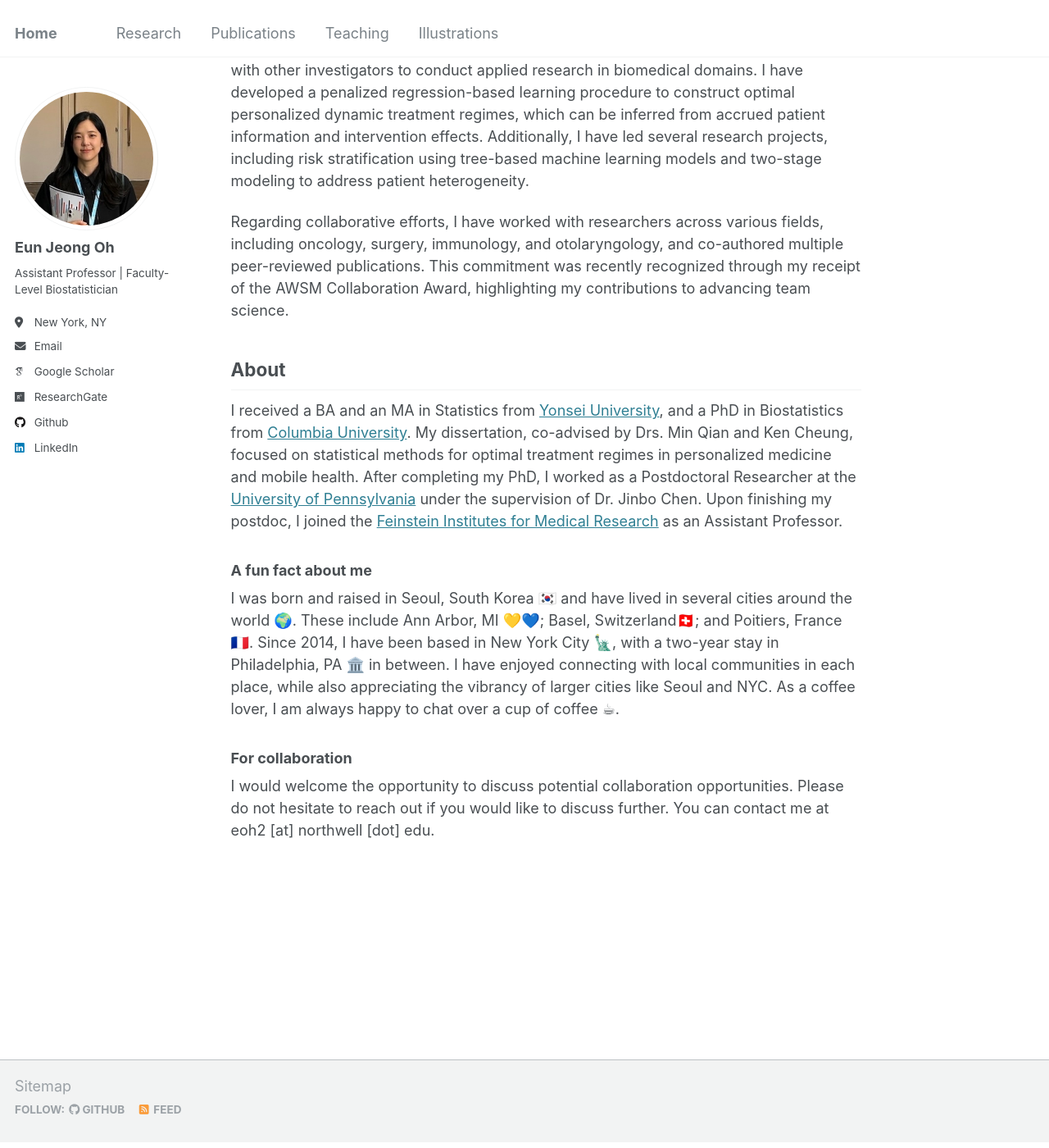
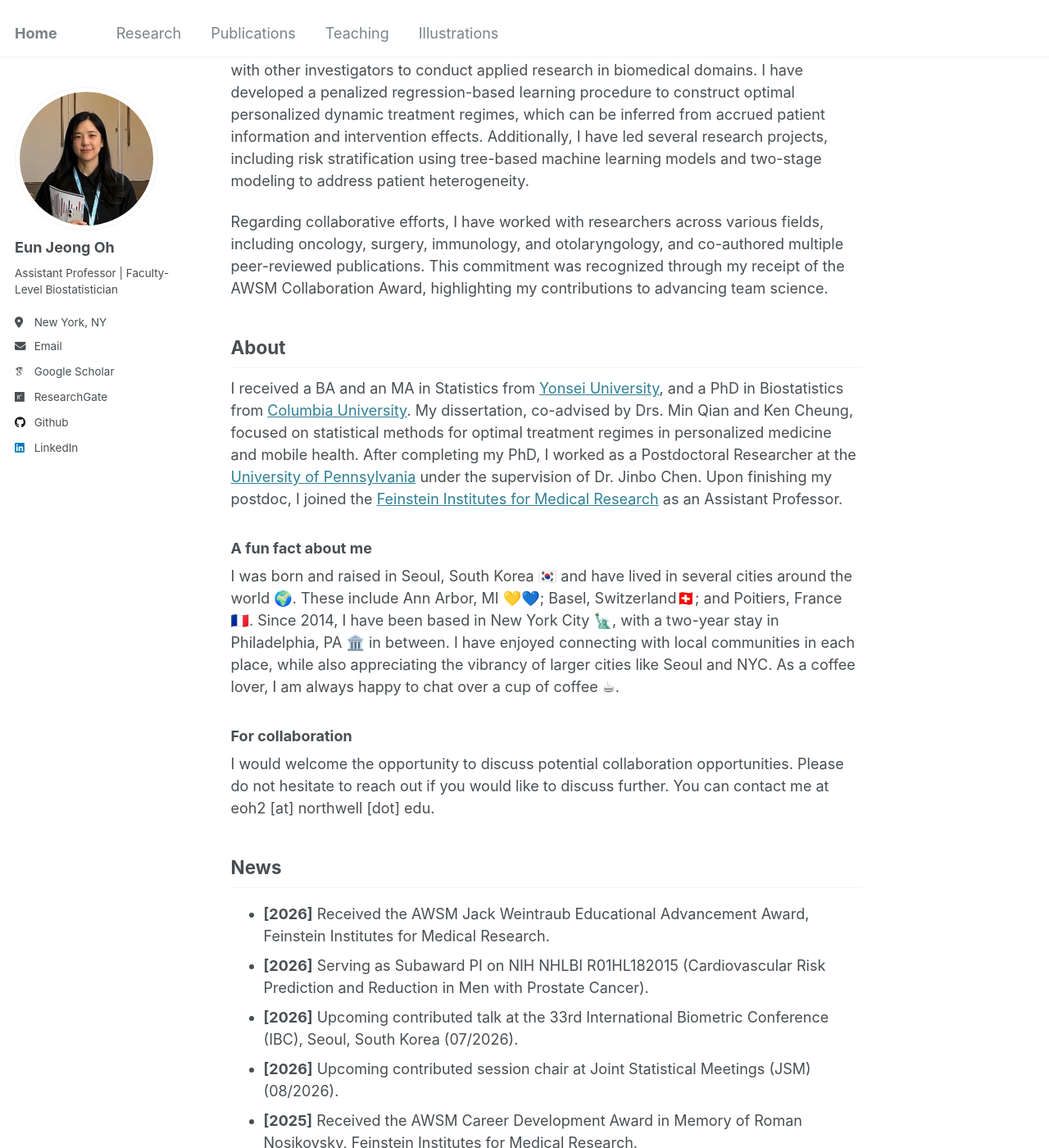
Before and after one commit to oheunj/oheunj.github.io, a Jekyll site: the page built from _pages/about.md, in a window 1280 px wide and 1400 px high, scrolled down 225 px. Shown: the whole window at 82% size. Built offline with Jekyll 4.4.1, drawn with Linux system fonts in a browser that asks for light colours; some web fonts are replaced; some of the changed text lies outside the part shown.

Commit message:
Update about.md

```diff
--- a/_pages/about.md
+++ b/_pages/about.md
@@ -17,7 +17,7 @@ Regarding collaborative efforts, I have worked with researchers across various f
 
 My [research](https://oheunj.github.io/research/) interest lies in the areas of personalized medicine, risk prediction, effect heterogeneity, variable selection, machine learning, and their applications in health sciences. I am dedicated to developing new statistical methodologies and collaborating with other investigators to conduct applied research in biomedical domains. I have developed a penalized regression-based learning procedure to construct optimal personalized dynamic treatment regimes, which can be inferred from accrued patient information and intervention effects. Additionally, I have led several research projects, including risk stratification using tree-based machine learning models and two-stage modeling to address patient heterogeneity.
 
-Regarding collaborative efforts, I have worked with researchers across various fields, including oncology, surgery, immunology, and otolaryngology, and co-authored multiple peer-reviewed publications. This commitment was recently recognized through my receipt of the AWSM Collaboration Award, highlighting my contributions to advancing team science.
+Regarding collaborative efforts, I have worked with researchers across various fields, including oncology, surgery, immunology, and otolaryngology, and co-authored multiple peer-reviewed publications. This commitment was recognized through my receipt of the AWSM Collaboration Award, highlighting my contributions to advancing team science.
 
 
 ## About
@@ -30,3 +30,13 @@ I was born and raised in Seoul, South Korea 🇰🇷 and have lived in several c
 
 ### For collaboration
 I would welcome the opportunity to discuss potential collaboration opportunities. Please do not hesitate to reach out if you would like to discuss further. You can contact me at eoh2 [at] northwell [dot] edu.
+
+## News
+
+- **[2026]** Received the AWSM Jack Weintraub Educational Advancement Award, Feinstein Institutes for Medical Research.
+- **[2026]** Serving as Subaward PI on NIH NHLBI R01HL182015 (Cardiovascular Risk Prediction and Reduction in Men with Prostate Cancer).
+- **[2026]** Upcoming contributed talk at the 33rd International Biometric Conference (IBC), Seoul, South Korea (07/2026).
+- **[2026]** Upcoming contributed session chair at Joint Statistical Meetings (JSM) (08/2026).
+- **[2025]** Received the AWSM Career Development Award in Memory of Roman Nosikovsky, Feinstein Institutes for Medical Research.
+- **[2025]** New paper published: “Leveraging two-phase data for improved prediction of survival outcomes with application to nasopharyngeal cancer.” *Biometrics*, 81(2).
+- **[2025]** New paper published: “Risk stratification using tree-based models for recurrence-free survival in breast cancer.” *JCO Oncology Advances*, 2.
```
